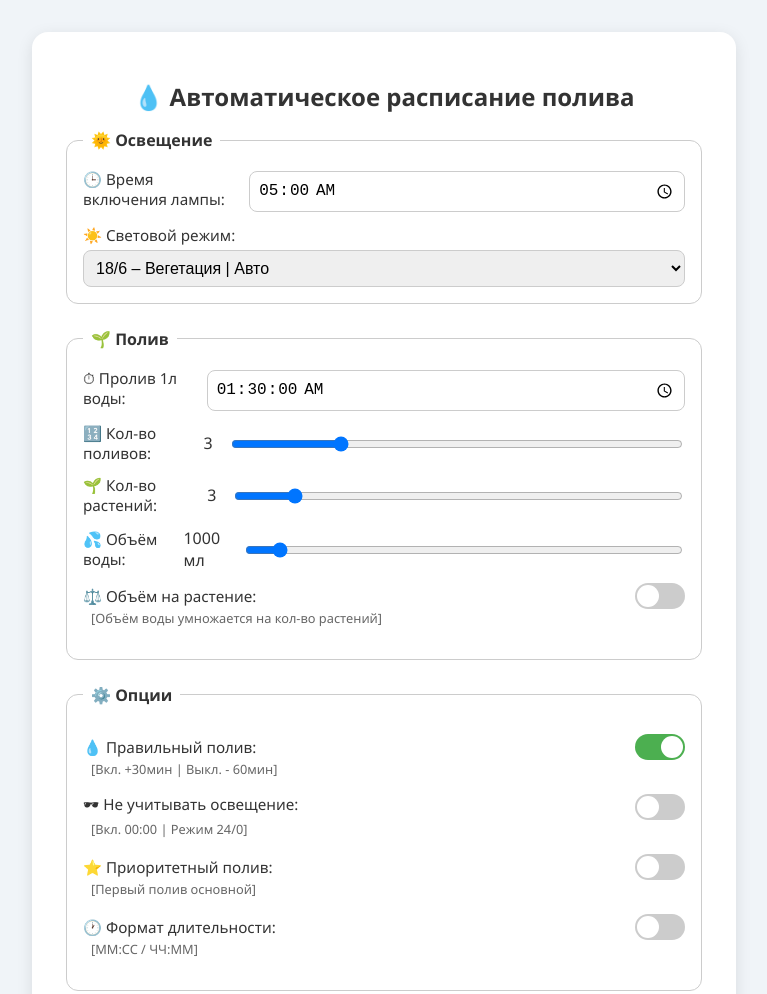
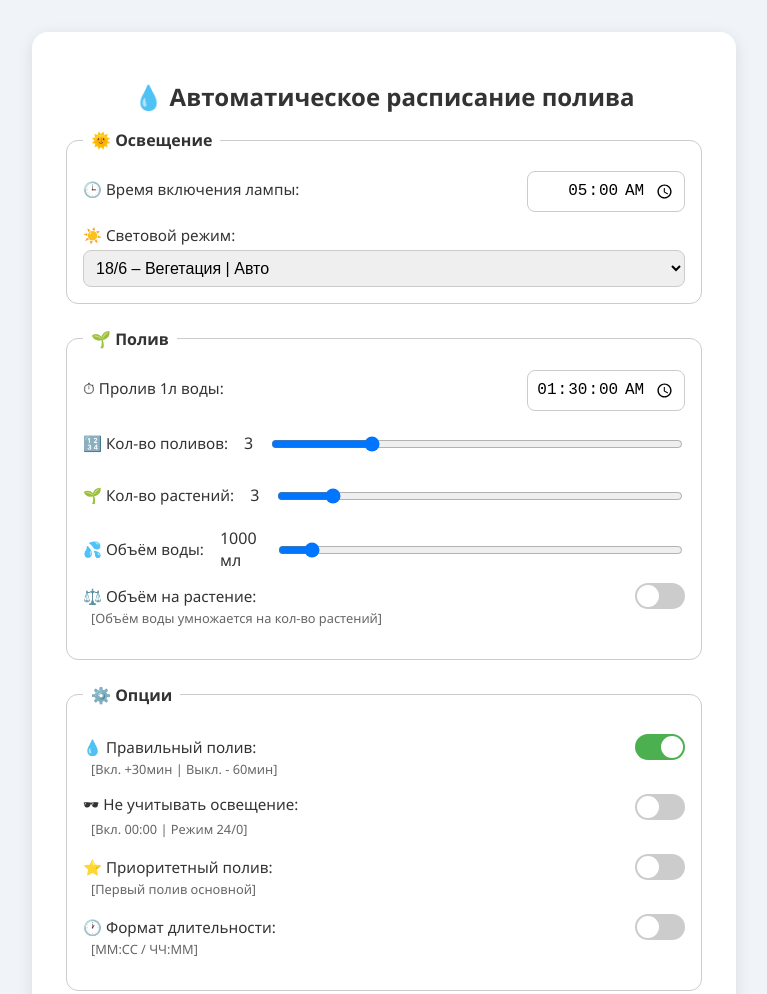
Before and after one commit to salanton/TestShedule, a plain HTML site: page index.html in a window 1280 px wide. Shown: the top 994 px of the page, without its empty margins (256-1023 px from the left). Drawn offline with Linux system fonts and the light colour scheme.

Commit message:
Update style.css

```diff
--- a/style.css
+++ b/style.css
@@ -61,6 +61,17 @@ input[type='range'] {
   align-items: center;
   gap: 1rem;
   margin-bottom: 0.75rem;
+}
+
+.inline label {
+  flex: 1;
+  white-space: nowrap;
+}
+
+.inline input[type='time'] {
+  flex: 1;
+  max-width: 140px;
+  text-align: right;
 }
 
 .double {
@@ -140,5 +151,9 @@ li {
 }
 
 input[type="time"]::-webkit-datetime-edit-seconds-field {
-  display: inline;
+  display: none;
 }
+
+input[type="time"]::-moz-datetime-edit-seconds-field {
+  display: none;
+}
```
